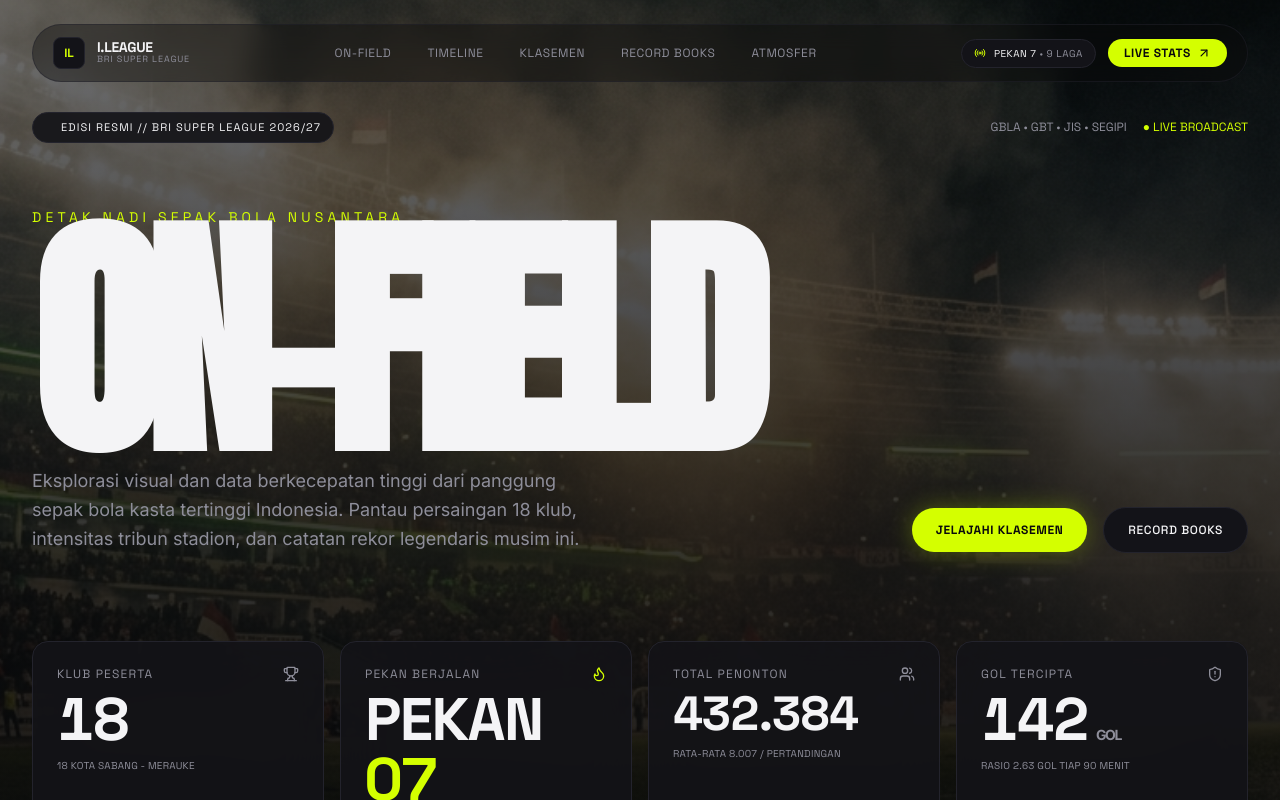
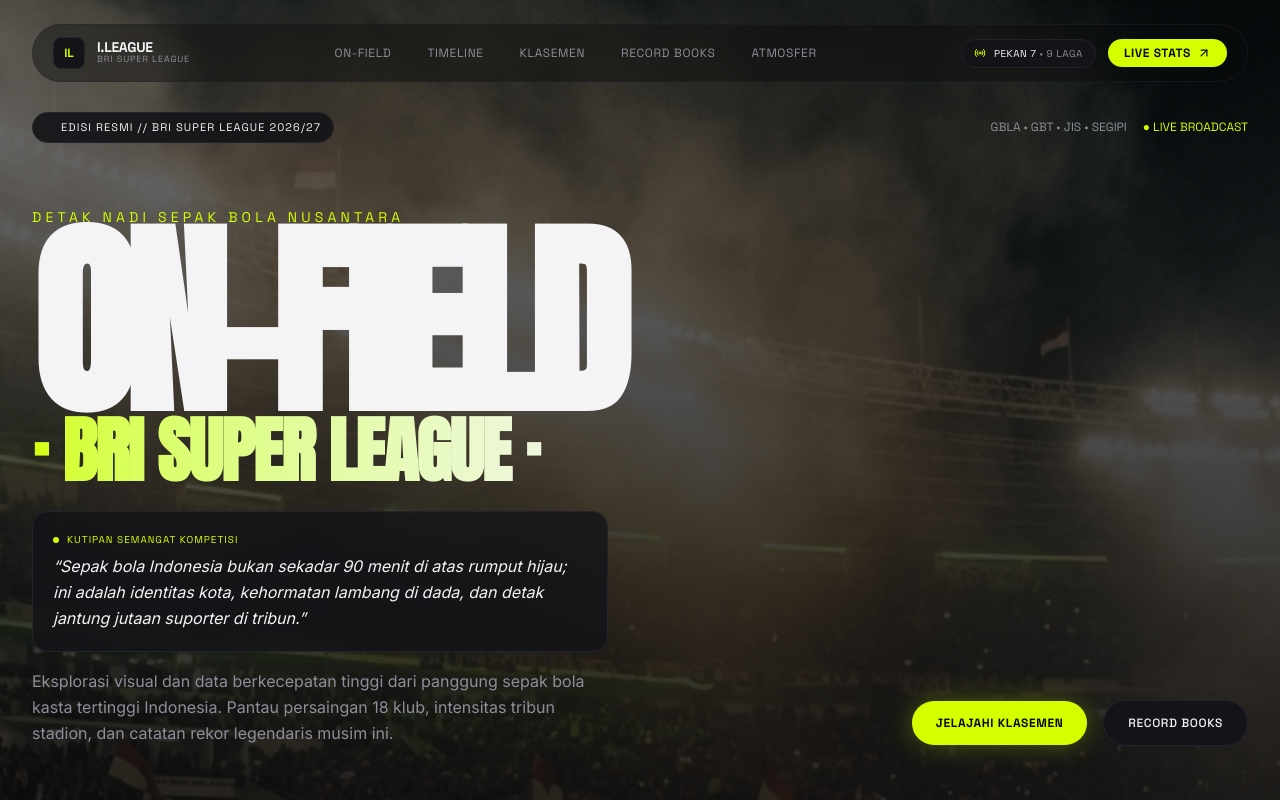
Before and after one commit to LuthfiMirza/liga1-onfield, a Next.js app: page / in a window 1280 px wide. Shown: the top 800 px of the page. Built offline with nearby package versions, Linux system fonts and the light colour scheme.

Commit message:
feat(hero): add iconic quote and ON-FIELD · BRI SUPER LEAGUE title branding

```diff
--- a/src/components/HeroOnField.tsx
+++ b/src/components/HeroOnField.tsx
@@ -131,14 +131,30 @@
 
           <h1
             ref={headlineRef}
-            className="text-7xl sm:text-9xl md:text-[13rem] lg:text-[16rem] font-bold uppercase tracking-tighter leading-[0.84] text-[#F4F4F6] font-anton select-none"
+            className="text-6xl sm:text-8xl md:text-[10rem] lg:text-[13rem] font-bold uppercase tracking-tighter leading-[0.85] text-[#F4F4F6] font-anton select-none"
           >
             ON-FIELD
+            <span className="block text-2xl sm:text-4xl md:text-6xl lg:text-7xl text-transparent bg-clip-text bg-gradient-to-r from-[#D4FF00] via-[#F4F4F6] to-[#0070BA] tracking-tight mt-1">
+              · BRI SUPER LEAGUE ·
+            </span>
           </h1>
 
-          <div className="flex flex-col md:flex-row md:items-end justify-between gap-6 mt-4">
-            <div className="max-w-xl">
-              <p className="text-base sm:text-lg text-[#8E8E9A] leading-relaxed font-sans">
+          <div className="flex flex-col lg:flex-row lg:items-end justify-between gap-6 mt-6">
+            <div className="max-w-xl flex flex-col gap-4">
+              {/* Iconic Quote Box */}
+              <div className="p-4 sm:p-5 rounded-2xl bg-[#131318]/80 border border-[#23232C] backdrop-blur-md">
+                <div className="flex items-center gap-2 mb-1.5">
+                  <span className="w-1.5 h-1.5 rounded-full bg-[#D4FF00]" />
+                  <span className="text-[10px] font-mono uppercase tracking-widest text-[#D4FF00]">
+                    KUTIPAN SEMANGAT KOMPETISI
+                  </span>
+                </div>
+                <p className="text-sm sm:text-base text-[#F4F4F6] font-sans italic leading-relaxed">
+                  &ldquo;Sepak bola Indonesia bukan sekadar 90 menit di atas rumput hijau; ini adalah identitas kota, kehormatan lambang di dada, dan detak jantung jutaan suporter di tribun.&rdquo;
+                </p>
+              </div>
+
+              <p className="text-sm sm:text-base text-[#8E8E9A] leading-relaxed font-sans">
                 Eksplorasi visual dan data berkecepatan tinggi dari panggung sepak bola kasta tertinggi Indonesia. Pantau persaingan 18 klub, intensitas tribun stadion, dan catatan rekor legendaris musim ini.
               </p>
             </div>
```
